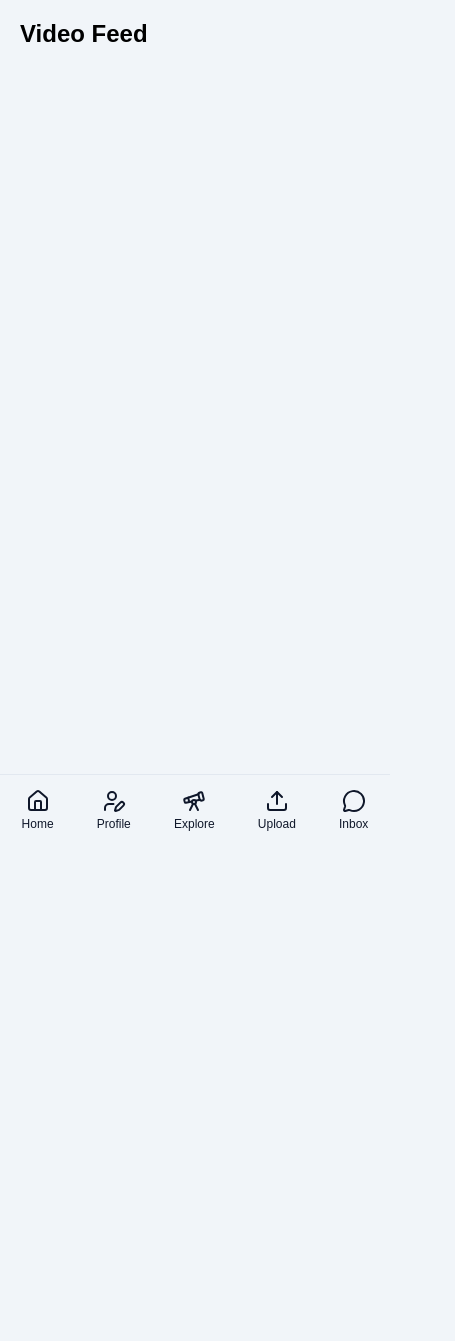
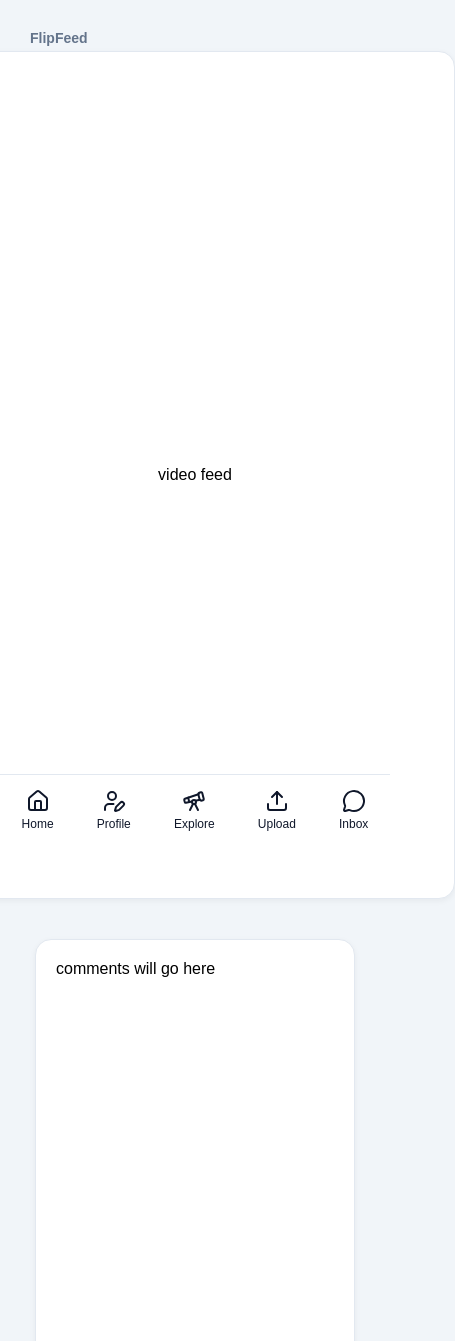
Before and after one commit to siphoPrince/TradeNest, a React (Vite) app in the folder TradeNest/tradenest/: page /dashboard in a window 390 px wide. Shown: the top 1341 px of the page, 455 px wide, since content can reach past the window. Before the commit the page ends 844 px from the top, so only its background shows below. Built offline with nearby package versions, Linux system fonts and the light colour scheme.

Commit message:
adding engagements

```diff
--- /dev/null
+++ b/TradeNest/tradenest/src/components/Feed.jsx
@@ -0,0 +1,22 @@
+const Feed = () =>{
+    return(
+        <div className="feed">
+        <h6 className="feed-title">FlipFeed</h6>
+        <div className="feed-layout">
+            {/* CENTER VIDEO AREA */}
+            <div className="main-screen">
+            video feed
+            </div>
+
+        {/* RIGHT COMMENT PANEL */}
+        <div className="comment-panel">
+        comments will go here
+        </div>
+
+        </div>
+
+        </div>
+    );
+}
+
+export default Feed;
--- /dev/null
+++ b/TradeNest/tradenest/src/components/Navigation.jsx
@@ -0,0 +1,29 @@
+import { Search, House, Telescope, MessageCircle, Upload, UserPen } from "lucide-react";
+
+
+const Navigation = () => {
+    return(
+        <>
+        {/* SIDEBAR */}
+        <nav className="sidebar">
+            <h1 className="logo">CYLO</h1>
+            <div className="search-bar">
+                <Search size={18}/>
+                <input type="text" placeholder="Search..." />
+            </div>
+
+            <div className="nav-links">
+                <a href="/dashboard"><House /> Home</a>
+                <a href="/profile"><UserPen /> Profile</a>
+                <a href="/explore"><Telescope /> Explore</a>
+                <a href="/upload"><Upload /> Upload</a>
+                <a href="/inbox"><MessageCircle /> Inbox</a>
+            </div>
+
+        </nav>
+      </>
+
+    );
+}
+
+export default Navigation;
--- a/TradeNest/tradenest/src/pages/Dashboard.jsx
+++ b/TradeNest/tradenest/src/pages/Dashboard.jsx
@@ -1,34 +1,14 @@
+import Feed from "../components/Feed";
+import Navigation from "../components/Navigation";
 import "../styles/Dashboard.css";
-import { Search, House, Telescope, MessageCircle, Upload, UserPen } from "lucide-react";
 
 function Dashboard() {
   return (
     <div className="container">
-
-      {/* SIDEBAR */}
-      <nav className="sidebar">
-
-        <h1 className="logo">CYLO</h1>
-
-        <div className="search-bar">
-          <Search size={18}/>
-          <input type="text" placeholder="Search..." />
-        </div>
-
-        <div className="nav-links">
-          <a href="/dashboard"><House /> Home</a>
-          <a href="/profile"><UserPen /> Profile</a>
-          <a href="/explore"><Telescope /> Explore</a>
-          <a href="/upload"><Upload /> Upload</a>
-          <a href="/inbox"><MessageCircle /> Inbox</a>
-        </div>
-
-      </nav>
-
-      {/* MAIN CONTENT */}
-      <div className="feed">
-        <h2>Video Feed</h2>
-      </div>
+        {/* SIDEBAR */}
+        <Navigation />
+        {/* MAIN CONTENT */}
+        <Feed/>
 
     </div>
   );
--- a/TradeNest/tradenest/src/styles/Dashboard.css
+++ b/TradeNest/tradenest/src/styles/Dashboard.css
@@ -168,3 +168,91 @@ body{
     }
 
 }
+
+/* ============================= */
+/* MOBILE FEED RESPONSIVE COMMENTS     */
+/* ============================= */
+
+@media (max-width: 768px){
+
+    .feed-layout{
+        flex-direction:column;
+        align-items:center;
+        gap:20px;
+    }
+
+    .main-screen{
+        width:100%;
+        min-height:70vh;
+    }
+
+    .comment-panel{
+        width:100%;
+        min-height:auto;
+    }
+
+}
+
+
+/* FEED AREA */
+
+.feed{
+    flex:1;
+    padding:30px;
+}
+
+
+/* TITLE */
+
+.feed-title{
+    font-size:14px;
+    color:var(--color-text-muted);
+    margin-bottom:5px;
+}
+
+
+/* MAIN FEED LAYOUT */
+
+.feed-layout{
+    display:flex;
+    justify-content:center;
+    gap:40px;
+}
+
+
+/* CENTER VIDEO SCREEN */
+
+.main-screen{
+    width:520px;
+    height:848px;
+
+    background:var(--color-card);
+
+    border-radius:var(--radius-lg);
+
+    border:1px solid var(--color-border);
+
+    box-shadow:var(--shadow-sm);
+
+    display:flex;
+    align-items:center;
+    justify-content:center;
+}
+
+
+/* RIGHT COMMENTS */
+
+.comment-panel{
+    width:320px;
+    min-height:600px;
+
+    background:var(--color-card);
+
+    border-radius:var(--radius-lg);
+
+    border:1px solid var(--color-border);
+
+    box-shadow:var(--shadow-sm);
+
+    padding:20px;
+}
```
Also changed, not shown: TradeNest/tradenest/src/components/Engagement.jsx (added, +13 -0 lines).
